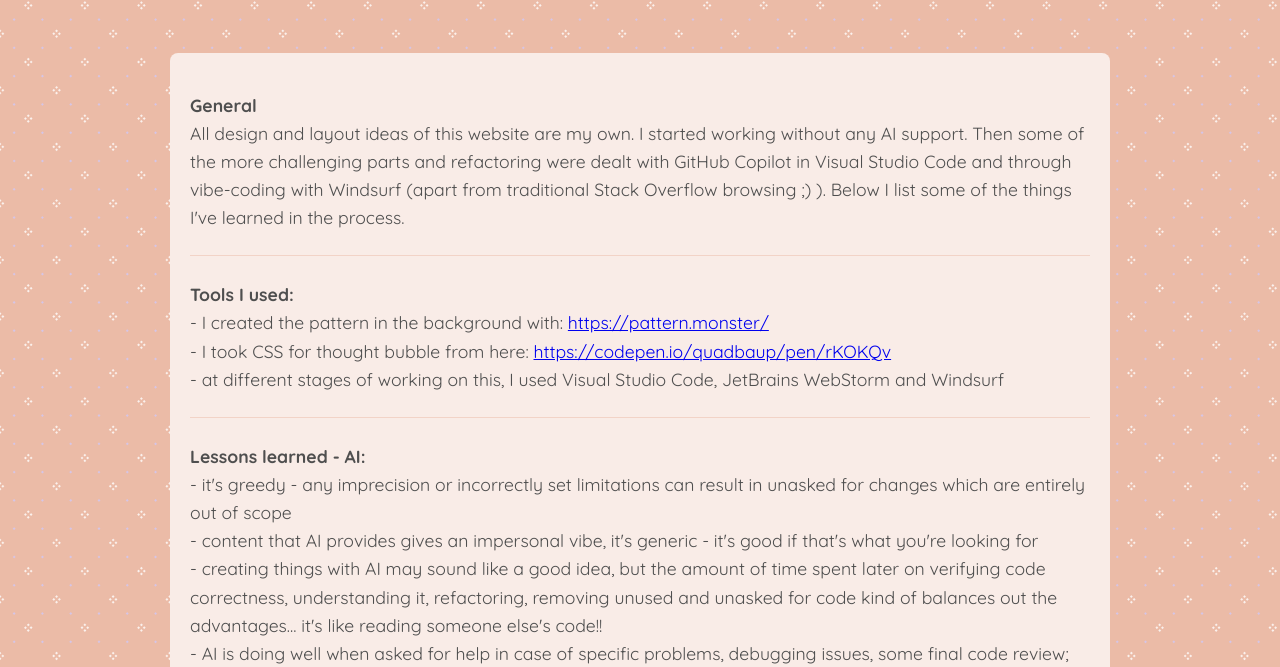
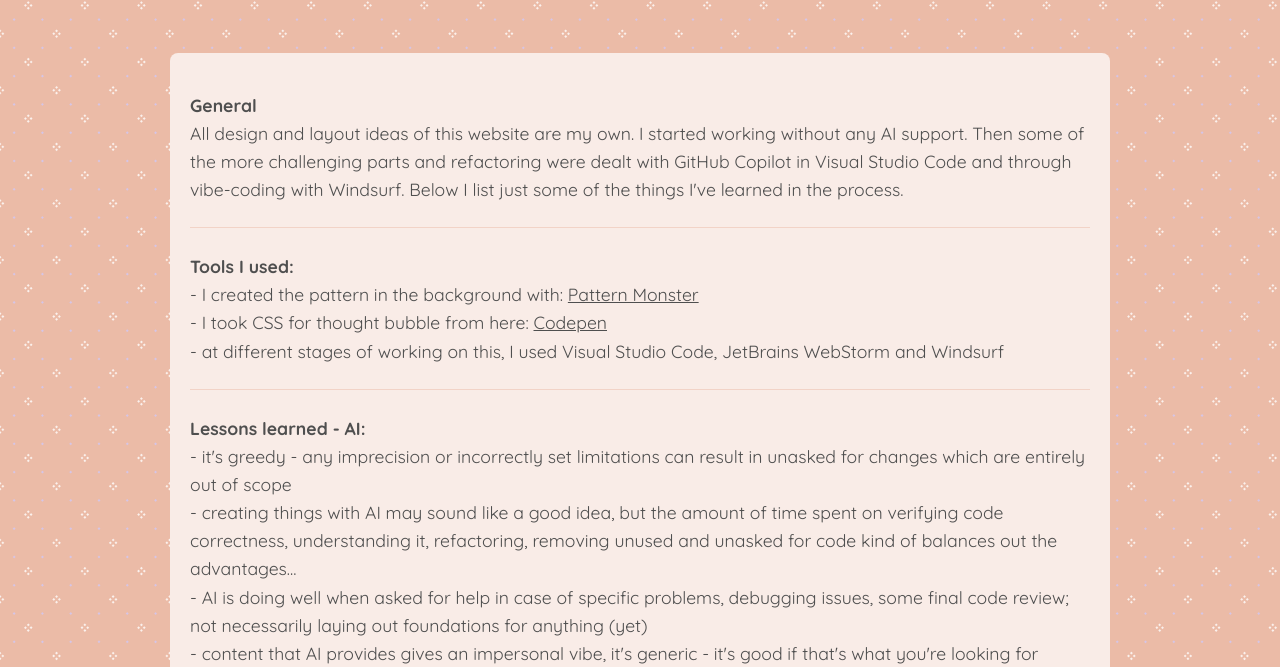
Before and after one commit to zk1989/homepage, a plain HTML site: page about.html in a window 1280 px wide. Shown: the part 120-787 px from the top of the page. Drawn offline with Linux system fonts and the light colour scheme.

Commit message:
Small fixes

```diff
--- a/about.html
+++ b/about.html
@@ -54,27 +54,25 @@
       <p><b>General</b><br>
         All design and layout ideas of this website are my own. I started working without any AI support.
         Then some of the more challenging parts and refactoring were dealt with GitHub Copilot in Visual Studio Code and
-        through vibe-coding with Windsurf (apart from traditional Stack Overflow browsing ;) ).
-        Below I list some of the things I've learned in the process.</p>
+        through vibe-coding with Windsurf. Below I list just some of the things I've learned in the process.</p>
     </div>
 
 
     <div class="about-section">
       <p><b>Tools I used:</b><br>
-        - I created the pattern in the background with: <a href="https://pattern.monster/">https://pattern.monster/</a><br>
-        - I took CSS for thought bubble from here: <a href="https://codepen.io/quadbaup/pen/rKOKQv">https://codepen.io/quadbaup/pen/rKOKQv</a><br>
+        - I created the pattern in the background with: <a href="https://pattern.monster/">Pattern Monster</a><br>
+        - I took CSS for thought bubble from here: <a href="https://codepen.io/quadbaup/pen/rKOKQv">Codepen</a><br>
         - at different stages of working on this, I used Visual Studio Code, JetBrains WebStorm and Windsurf</p>
     </div>
 
     <div class="about-section">
       <p><b>Lessons learned - AI:</b><br>
         - it's greedy - any imprecision or incorrectly set limitations can result in unasked for changes which are entirely out of scope<br>
-        - content that AI provides gives an impersonal vibe, it's generic - it's good if that's what you're looking for<br>
-        - creating things with AI may sound like a good idea, but the amount of time spent later on verifying code correctness,
-        understanding it, refactoring, removing unused and unasked for code kind of balances out the advantages... it's like reading
-        someone else's code!!<br>
+        - creating things with AI may sound like a good idea, but the amount of time spent on verifying code correctness,
+        understanding it, refactoring, removing unused and unasked for code kind of balances out the advantages... <br>
         - AI is doing well when asked for help in case of specific problems, debugging issues, some final code review;
-        not necessarily laying out foundations for anything (yet)</p>
+        not necessarily laying out foundations for anything (yet)<br>
+        - content that AI provides gives an impersonal vibe, it's generic - it's good if that's what you're looking for</p>
     </div>
 
     <div class="about-section">
--- a/style.css
+++ b/style.css
@@ -357,7 +357,7 @@ footer {
   height: auto;
   border-radius: 4px;
   object-fit: cover;
-  aspect-ratio: 4/3; /* This creates a consistent aspect ratio for all images */
+  aspect-ratio: 4/3;
 }
 
 .trivia-text {
@@ -396,6 +396,11 @@ footer {
   margin-bottom: 0;
 }
 
+.about-content a {
+  color: rgb(79, 79, 79);
+  text-decoration: underline;
+}
+
 /* ==========================================================================
    Consolidated Media Queries
    ========================================================================== */
@@ -403,7 +408,7 @@ footer {
 @media (max-width: 768px) {
   /* Navigation Responsive Styles */
   .menu-toggle {
-    display: block; /* Show on mobile */
+    display: block;
   }
 
   .nav-content {
@@ -495,7 +500,7 @@ footer {
     height: auto;
     aspect-ratio: 4/3;
     object-fit: cover;
-    max-height: 300px; /* Prevent images from becoming too large */
+    max-height: 300px;
   }
 
   .trivia-text {
```
Also changed, not shown: proust.html (+2 -2 lines), 2 other files.
